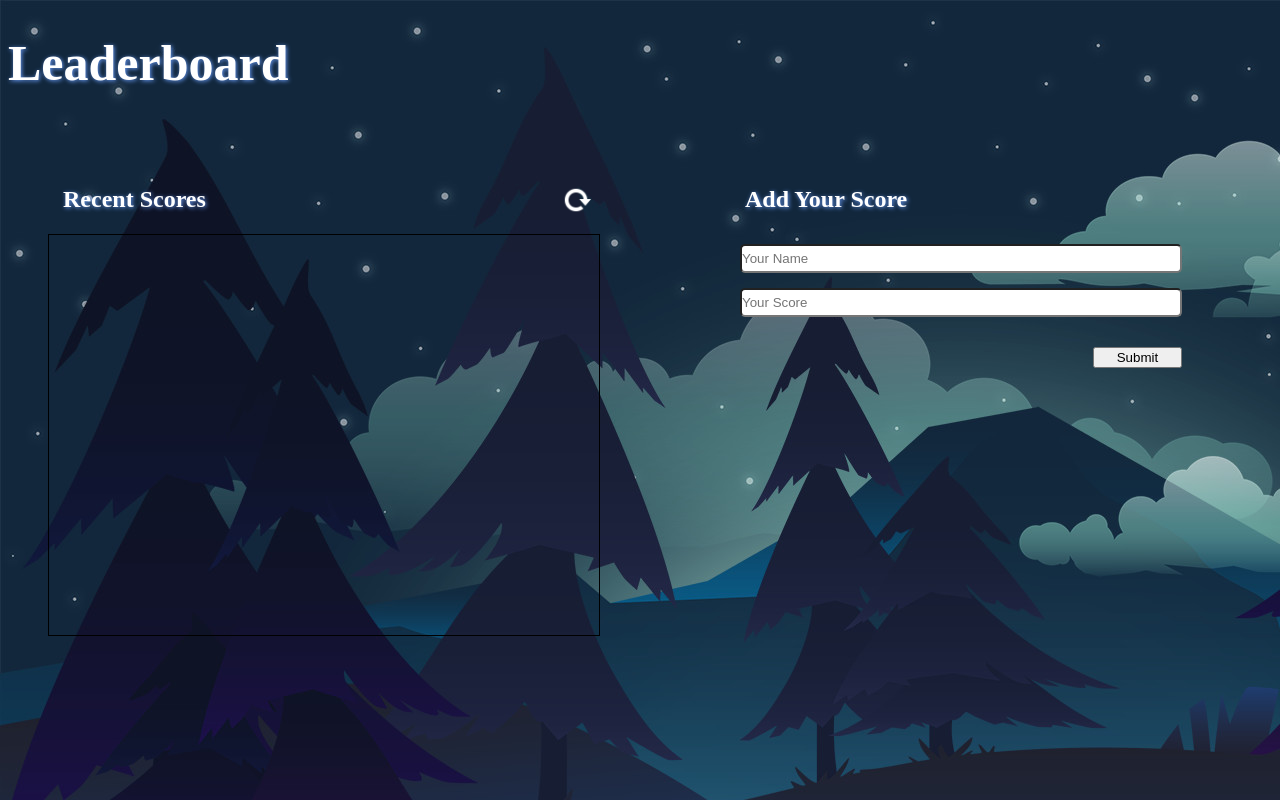
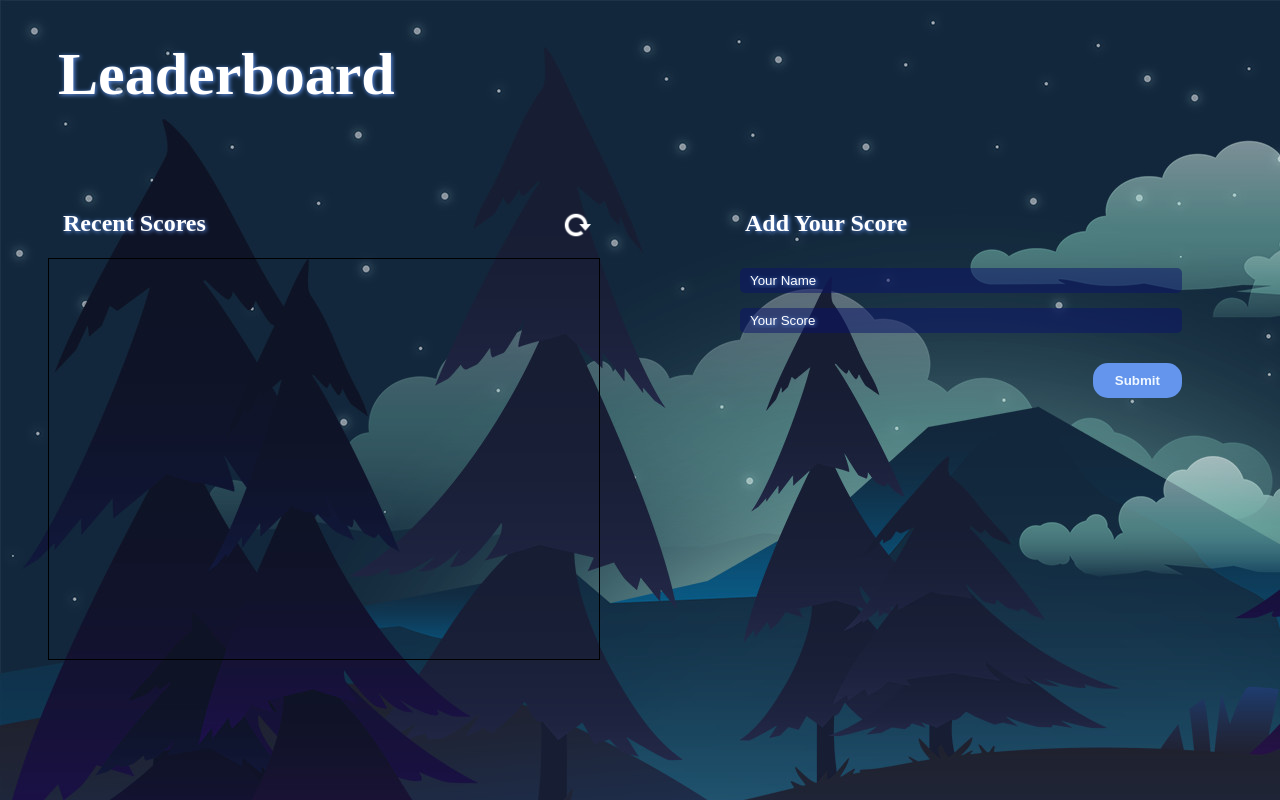
Before and after one commit to Felipeg005/Leaderboard, a website built with webpack: page index.html in a window 1280 px wide. Built offline with nearby package versions, Linux system fonts and the light colour scheme; no server answers; a web font is replaced by a local one.

Commit message:
final styles

```diff
--- a/src/style.css
+++ b/src/style.css
@@ -29,7 +29,8 @@ p {
 }
 
 h1 {
-  font-size: 50px;
+  font-size: 60px;
+  margin-left: 50px;
 }
 
 main {
@@ -40,7 +41,18 @@ main {
 input {
   margin-bottom: 15px;
   padding: 5px 0;
+  border: none;
   border-radius: 5px;
+  background-color: rgba(11, 18, 107, 0.5);
+  font-family: sans-serif;
+  color: white;
+  text-shadow: 1px 1px 4px cornflowerblue;
+}
+
+input::placeholder {
+  color: white;
+  text-shadow: 1px 1px 4px cornflowerblue;
+  padding-left: 10px;
 }
 
 .recent-scores,
@@ -75,6 +87,17 @@ input {
   width: 20%;
   margin-left: auto;
   margin-top: 15px;
+  color: aliceblue;
+  font-weight: bolder;
+  background-color: cornflowerblue;
+  border: none;
+  padding: 10px;
+  border-radius: 15px;
+}
+
+.submit-button:hover {
+  background-color: rgb(98, 163, 201);
+  transition: 0.5s;
 }
 
 .list {
```
